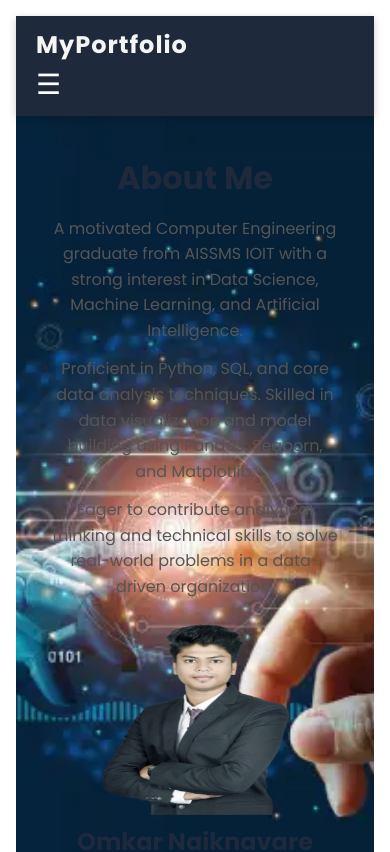
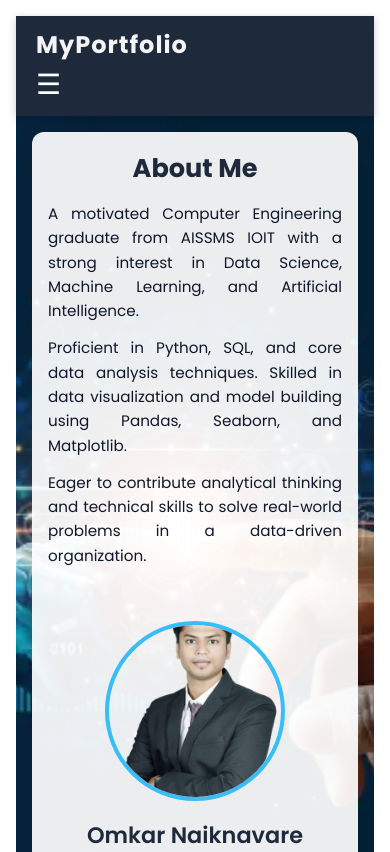
Before and after one commit to omkar300/portfolio, a React (Create React App) app: page / in a window 390 px wide. Shown: the top 852 px of the page. Built offline with nearby package versions, Linux system fonts and the light colour scheme.

Commit message:
Update About.css

```diff
--- a/src/components/About/About.css
+++ b/src/components/About/About.css
@@ -1,3 +1,70 @@
+/* Main about section */
+.about {
+  padding: 60px 20px;
+  min-height: 100vh;
+  display: flex;
+  align-items: center;
+  justify-content: center;
+}
+
+/* Container with left and right */
+.about-container {
+  display: flex;
+  justify-content: space-between;
+  align-items: center;
+  max-width: 1000px;
+  margin: 0 auto;
+  padding: 30px 40px;
+  background-color: rgba(255, 255, 255, 0.92);
+  border-radius: 12px;
+  box-shadow: 0 4px 20px rgba(0, 0, 0, 0.1);
+  gap: 40px;
+  box-sizing: border-box;
+}
+
+/* Left text section */
+.about-left {
+  flex: 1;
+  padding-right: 30px;
+}
+
+/* Heading */
+.about-title {
+  font-size: 32px;
+  color: #1e293b;
+  margin-bottom: 20px;
+}
+
+/* Paragraphs */
+.about-description {
+  font-size: 18px;
+  line-height: 1.7;
+  margin-bottom: 16px;
+  color: #0f172a;
+  text-align: justify;
+}
+
+/* Right section (image + name) */
+.about-right {
+  flex: 0 0 auto;
+  text-align: center;
+}
+
+.about-image {
+  width: 250px;
+  height: 250px;
+  object-fit: cover;
+  border-radius: 50%;
+  border: 4px solid #38bdf8;
+}
+
+.about-name {
+  margin-top: 10px;
+  font-size: 20px;
+  font-weight: 600;
+  color: #1e293b;
+}
+
 /* ✅ Responsive fix for smaller screens */
 @media screen and (max-width: 768px) {
   .about {
@@ -33,11 +100,25 @@
   }
 
   .about-image {
-    width: 200px;
-    height: 200px;
+    width: 180px;
+    height: 180px;
   }
 
   .about-name {
-    font-size: 1.5rem;
+    font-size: 1.4rem;
   }
 }
+
+@media screen and (max-width: 420px) {
+  .about-container {
+    padding: 1rem;
+  }
+
+  .about-title {
+    font-size: 1.6rem;
+  }
+
+  .about-description {
+    font-size: 0.95rem;
+  }
+}
```
